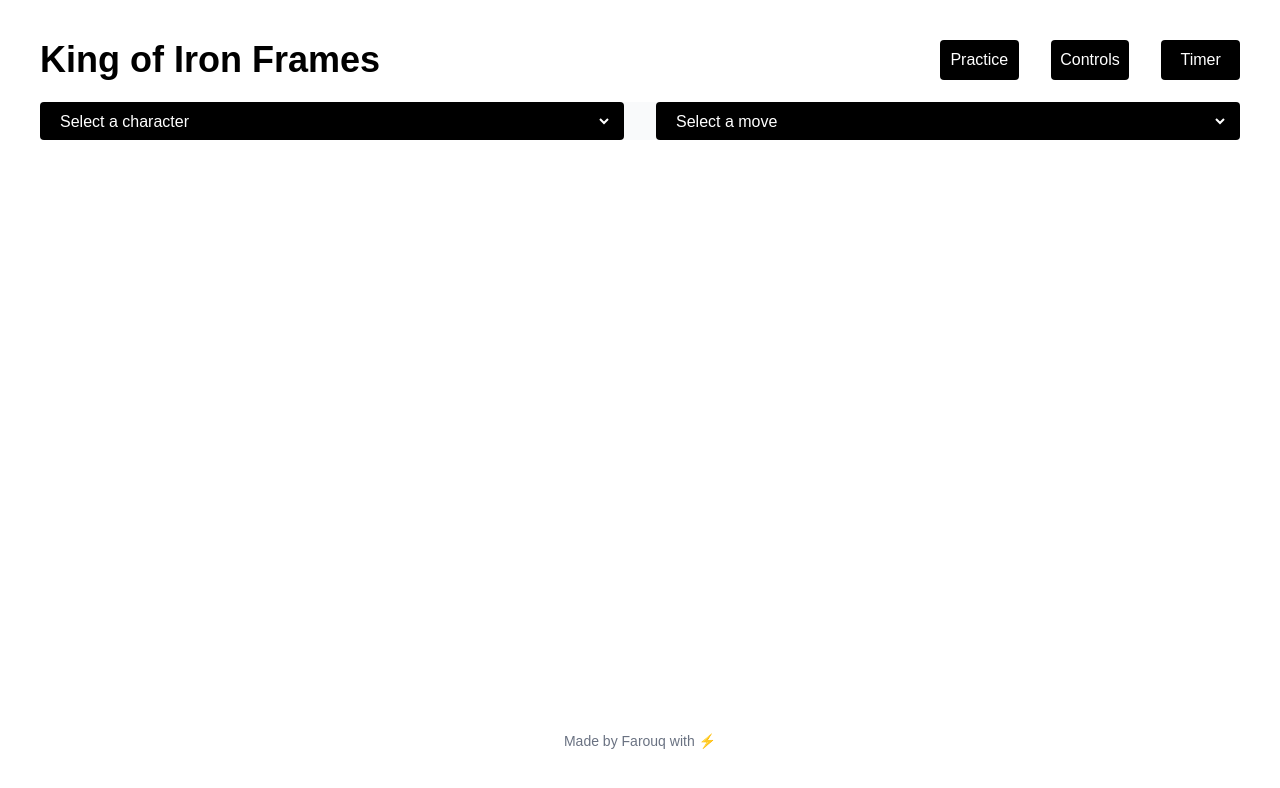
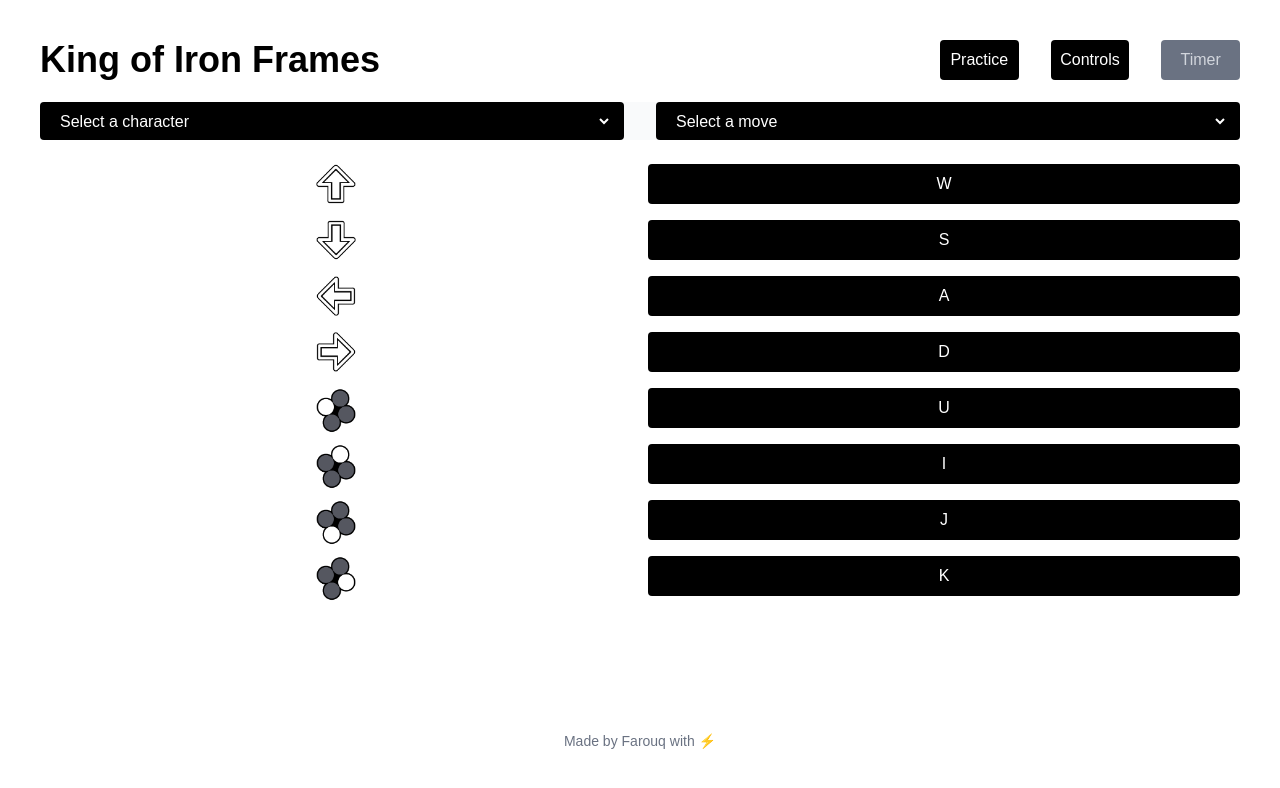
Before and after one commit to far0uq/king-of-iron-frames, a React (Vite) app in the folder client/: page / in a window 1280 px wide. Both pictures are taken after a click on the button "Controls". Shown: the top 788 px of the page. Built offline with nearby package versions, Linux system fonts and the light colour scheme; a web font is replaced by a local one.

Commit message:
feat: button remapping should have a section or list to re-map binds

```diff
--- /dev/null
+++ b/client/src/components/MainPage/BindingOption.tsx
@@ -0,0 +1,25 @@
+import Button from "@components/ui/Button";
+import { inputsImageMap } from "@constants/inputs.constants";
+import type { Input } from "@constants/inputs.constants";
+import { directionMapping } from "@constants/directions.constants";
+import { basicInputsMapping } from "@constants/inputs.constants";
+
+interface BindingOptionProps {
+  input: Input;
+}
+
+function BindingOption({ input }: BindingOptionProps) {
+  return (
+    <div className="grid grid-cols-2 justify-items-center gap-4">
+      <div className="w-10 h-10 ">
+        <img
+          src={inputsImageMap[input]}
+          style={{ transform: directionMapping[input] }}
+        />
+      </div>
+      <Button>{basicInputsMapping[input][3]}</Button>
+    </div>
+  );
+}
+
+export default BindingOption;
--- /dev/null
+++ b/client/src/components/MainPage/ControlBindingsSlider.tsx
@@ -0,0 +1,23 @@
+import BindingOption from "./BindingOption";
+import { INPUTS } from "@constants/inputs.constants";
+
+interface ControlBindingsSliderProps {
+  className?: string;
+}
+
+function ControlBindingsSlider({ className }: ControlBindingsSliderProps) {
+  return (
+    <div className={className}>
+      <BindingOption input={INPUTS.UP} />
+      <BindingOption input={INPUTS.DOWN} />
+      <BindingOption input={INPUTS.LEFT} />
+      <BindingOption input={INPUTS.RIGHT} />
+      <BindingOption input={INPUTS.ONE} />
+      <BindingOption input={INPUTS.TWO} />
+      <BindingOption input={INPUTS.THREE} />
+      <BindingOption input={INPUTS.FOUR} />
+    </div>
+  );
+}
+
+export default ControlBindingsSlider;
--- a/client/src/components/MainPage/Header.tsx
+++ b/client/src/components/MainPage/Header.tsx
@@ -31,6 +31,7 @@ function Header({ className, setSelectedSection }: HeaderProps) {
         <Button
           onClick={() => setSelectedSection(SECTIONS.TIMER)}
           additionalClasses="col-span-1"
+          disabled
         >
           Timer
         </Button>
--- a/client/src/components/MainPage/MainPage.tsx
+++ b/client/src/components/MainPage/MainPage.tsx
@@ -7,6 +7,7 @@ import CommandHistory from "@components/MainPage/CommandHistory.tsx";
 import Footer from "@components/MainPage/Footer.tsx";
 import type { Section } from "@constants/ui.constants";
 import { SECTIONS } from "@constants/ui.constants";
+import ControlBindingsSlider from "@components/MainPage/ControlBindingsSlider.tsx";
 
 export default function MainPage() {
   const [selectedCharacter, setSelectedCharacter] = useState<string>("");
@@ -53,7 +54,7 @@ export default function MainPage() {
 
       {selectedSection === SECTIONS.CONTROLS && (
         <>
-          <div className="row-span-9"></div>
+          <ControlBindingsSlider className="row-span-9 flex flex-col gap-4" />
         </>
       )}
 
--- a/client/src/components/ui/Button.tsx
+++ b/client/src/components/ui/Button.tsx
@@ -12,7 +12,7 @@ export default function Button({
 }: ButtonProps) {
   return (
     <button
-      className={`w-full bg-black text-white rounded cursor-pointer hover:bg-gray-800 transition-colors duration-200 ${additionalClasses}`}
+      className={`w-full bg-black text-white disabled:bg-gray-500 disabled:text-gray-300 rounded cursor-pointer hover:bg-gray-800 transition-colors duration-200 ${additionalClasses}`}
       {...props}
     >
       {children}
--- a/client/src/constants/inputs.constants.ts
+++ b/client/src/constants/inputs.constants.ts
@@ -135,7 +135,7 @@ export const Keys: Record<string, string> = {
   SLASH: "Slash",
 };
 
-const basicInputsMapping: Record<string, string> = {
+export const basicInputsMapping: Record<string, string> = {
   [INPUTS.UP]: Keys.W,
   [INPUTS.DOWN]: Keys.S,
   [INPUTS.LEFT]: Keys.A,
```
